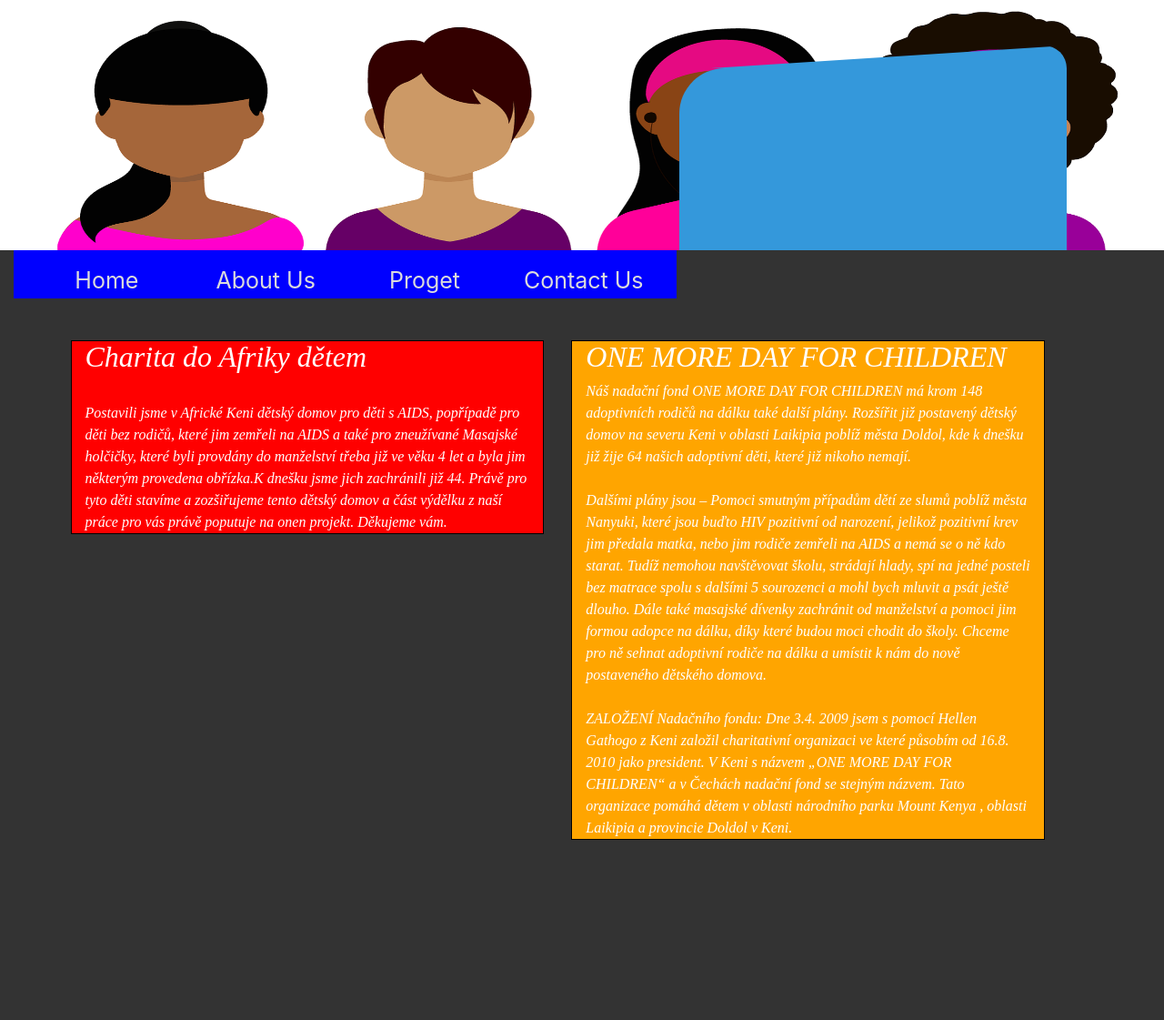
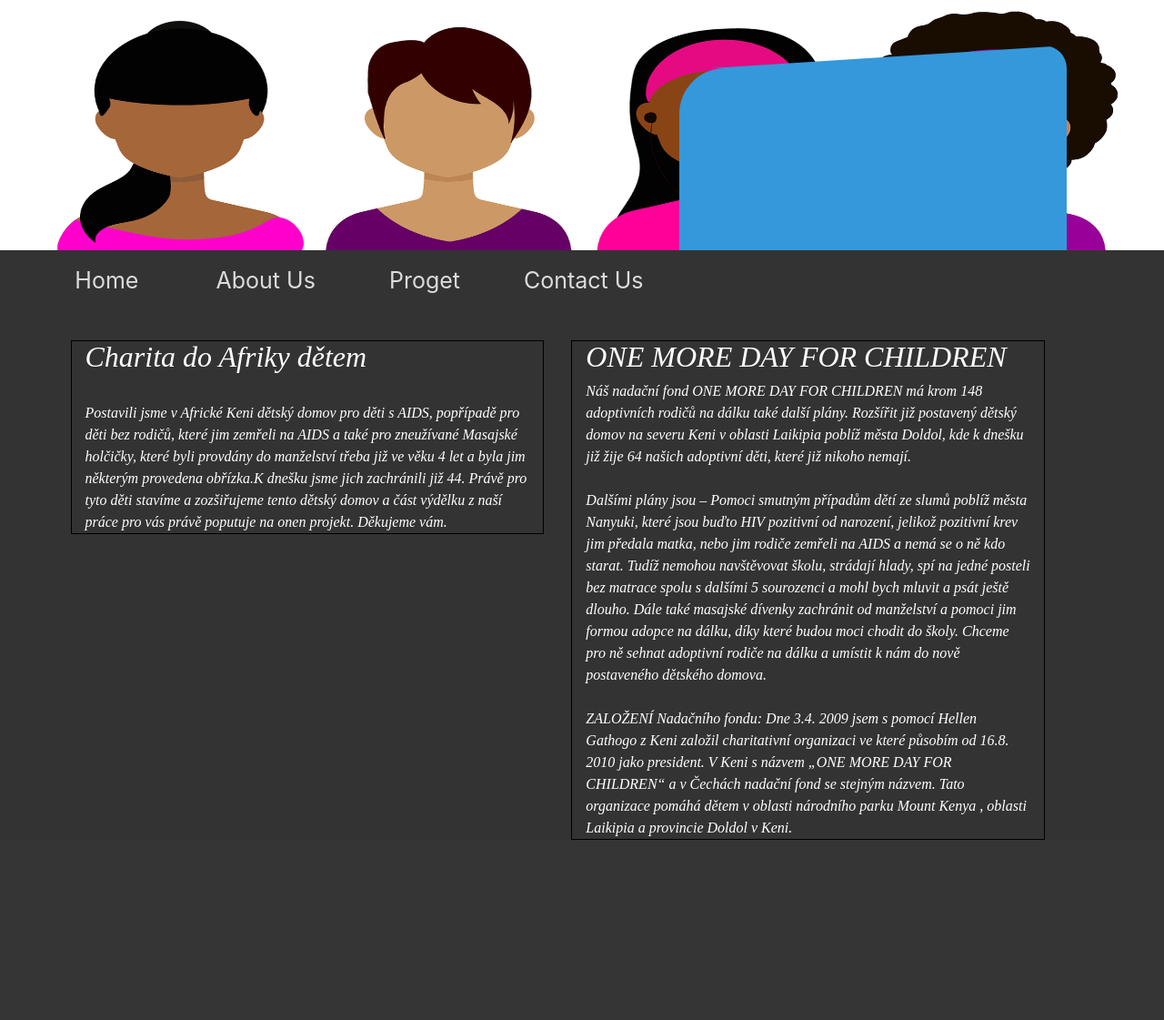
Before and after one commit to Rakullygs/Spsrakovnik-wb-charita, a PHP site: page / in a window 1280 px wide. Shown: the top 1121 px of the page at 91% size. After the commit the page ends 923 px from the top, so only its background shows below. Run offline with PHP 8.4, Linux system fonts and the light colour scheme.

Commit message:
navigace-php-stránky-text

```diff
--- a/css/custom.css
+++ b/css/custom.css
@@ -2,7 +2,6 @@ body {
     font-size: 1rem;
     color: #fff;
     background-color: #333333;
-    height: 2000px;
     width: 100%;
 }
 .header{
@@ -42,9 +41,7 @@ body {
     height: 275px;
      border-bottom-left-radius: 50px;
 }
-ul{
-    background: blue;
-}
+
 ul {
     display: inline-block;
     list-style-type: none;
@@ -78,7 +75,6 @@ a li:hover {
     padding-left: 15px;
     font-style: italic;
     font-family: initial;
-    background: red;
 }
 
 .right-main-box{
@@ -90,5 +86,4 @@ a li:hover {
     padding-left: 15px;
     font-style: italic;
     font-family: initial;
-    background: orange;
 }
--- a/index.php
+++ b/index.php
@@ -32,24 +32,11 @@
             </div>
             <div>
                 <div class="box">
-                     <?php require "nav.php"; ?>
+                <?php require "nav.php"; ?>
                 </div>
             </div>
             <div class="main-box">
-             <div class="left-main-box col-xs-12 col-md-5">
-                <h2>Charita do Afriky dětem</h2><br>
-
-Postavili jsme v Africké Keni dětský domov pro děti s AIDS, popřípadě pro děti bez rodičů, které jim zemřeli na AIDS a také pro zneužívané Masajské holčičky, které byli provdány do manželství třeba již ve věku 4 let a byla jim některým provedena obřízka.K dnešku jsme jich zachránili již 44. Právě pro tyto děti stavíme a zozšiřujeme tento dětský domov a část výdělku z naší práce pro vás právě poputuje na onen projekt. Děkujeme vám.
-             </div>
-                <div class="right-main-box col-xs-12 col-md-5">
-                    <h2>ONE MORE DAY FOR CHILDREN</h2>
-
-                    Náš nadační fond ONE MORE DAY FOR CHILDREN má krom 148 adoptivních rodičů na dálku také další plány. Rozšířit již postavený dětský domov na severu Keni v oblasti Laikipia poblíž města Doldol, kde k dnešku již žije 64 našich adoptivní děti, které již nikoho nemají.
-                    <br> <br>
-Dalšími plány jsou – Pomoci smutným případům dětí ze slumů poblíž města Nanyuki, které jsou buďto HIV pozitivní od narození, jelikož pozitivní krev jim předala matka, nebo jim rodiče zemřeli na AIDS a nemá se o ně kdo starat. Tudíž nemohou navštěvovat školu, strádají hlady, spí na jedné posteli bez matrace spolu s dalšími 5 sourozenci a mohl bych mluvit a psát ještě dlouho. Dále také masajské dívenky zachránit od manželství a pomoci jim formou adopce na dálku, díky které budou moci chodit do školy. Chceme pro ně sehnat adoptivní rodiče na dálku a umístit k nám do nově postaveného dětského domova.
-<br> <br>
-ZALOŽENÍ Nadačního fondu: Dne 3.4. 2009 jsem s pomocí Hellen Gathogo z Keni založil charitativní organizaci ve které působím od 16.8. 2010 jako president. V Keni s názvem „ONE MORE DAY FOR CHILDREN“ a v Čechách nadační fond se stejným názvem. Tato organizace pomáhá dětem v oblasti národního parku Mount Kenya , oblasti Laikipia a provincie Doldol v Keni.
-                </div>
+              <?php require "main-text.php"; ?>
             </div>
       </div>
     </body>
--- /dev/null
+++ b/main-text.php
@@ -0,0 +1,14 @@
+ <div class="left-main-box col-xs-12 col-md-5">
+                <h2>Charita do Afriky dětem</h2><br>
+
+Postavili jsme v Africké Keni dětský domov pro děti s AIDS, popřípadě pro děti bez rodičů, které jim zemřeli na AIDS a také pro zneužívané Masajské holčičky, které byli provdány do manželství třeba již ve věku 4 let a byla jim některým provedena obřízka.K dnešku jsme jich zachránili již 44. Právě pro tyto děti stavíme a zozšiřujeme tento dětský domov a část výdělku z naší práce pro vás právě poputuje na onen projekt. Děkujeme vám.
+             </div>
+                <div class="right-main-box col-xs-12 col-md-5">
+                    <h2>ONE MORE DAY FOR CHILDREN</h2>
+
+                    Náš nadační fond ONE MORE DAY FOR CHILDREN má krom 148 adoptivních rodičů na dálku také další plány. Rozšířit již postavený dětský domov na severu Keni v oblasti Laikipia poblíž města Doldol, kde k dnešku již žije 64 našich adoptivní děti, které již nikoho nemají.
+                    <br> <br>
+Dalšími plány jsou – Pomoci smutným případům dětí ze slumů poblíž města Nanyuki, které jsou buďto HIV pozitivní od narození, jelikož pozitivní krev jim předala matka, nebo jim rodiče zemřeli na AIDS a nemá se o ně kdo starat. Tudíž nemohou navštěvovat školu, strádají hlady, spí na jedné posteli bez matrace spolu s dalšími 5 sourozenci a mohl bych mluvit a psát ještě dlouho. Dále také masajské dívenky zachránit od manželství a pomoci jim formou adopce na dálku, díky které budou moci chodit do školy. Chceme pro ně sehnat adoptivní rodiče na dálku a umístit k nám do nově postaveného dětského domova.
+<br> <br>
+ZALOŽENÍ Nadačního fondu: Dne 3.4. 2009 jsem s pomocí Hellen Gathogo z Keni založil charitativní organizaci ve které působím od 16.8. 2010 jako president. V Keni s názvem „ONE MORE DAY FOR CHILDREN“ a v Čechách nadační fond se stejným názvem. Tato organizace pomáhá dětem v oblasti národního parku Mount Kenya , oblasti Laikipia a provincie Doldol v Keni.
+                </div>
```
